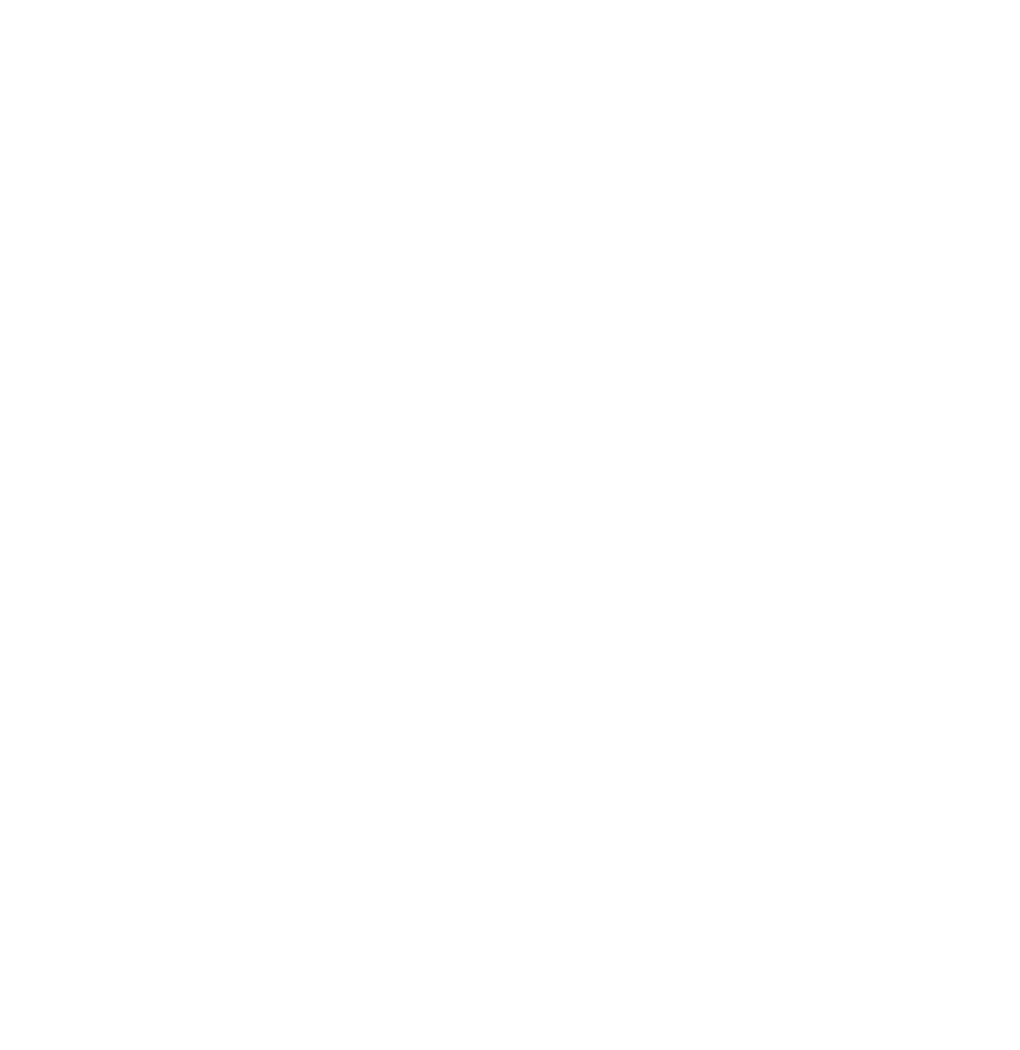
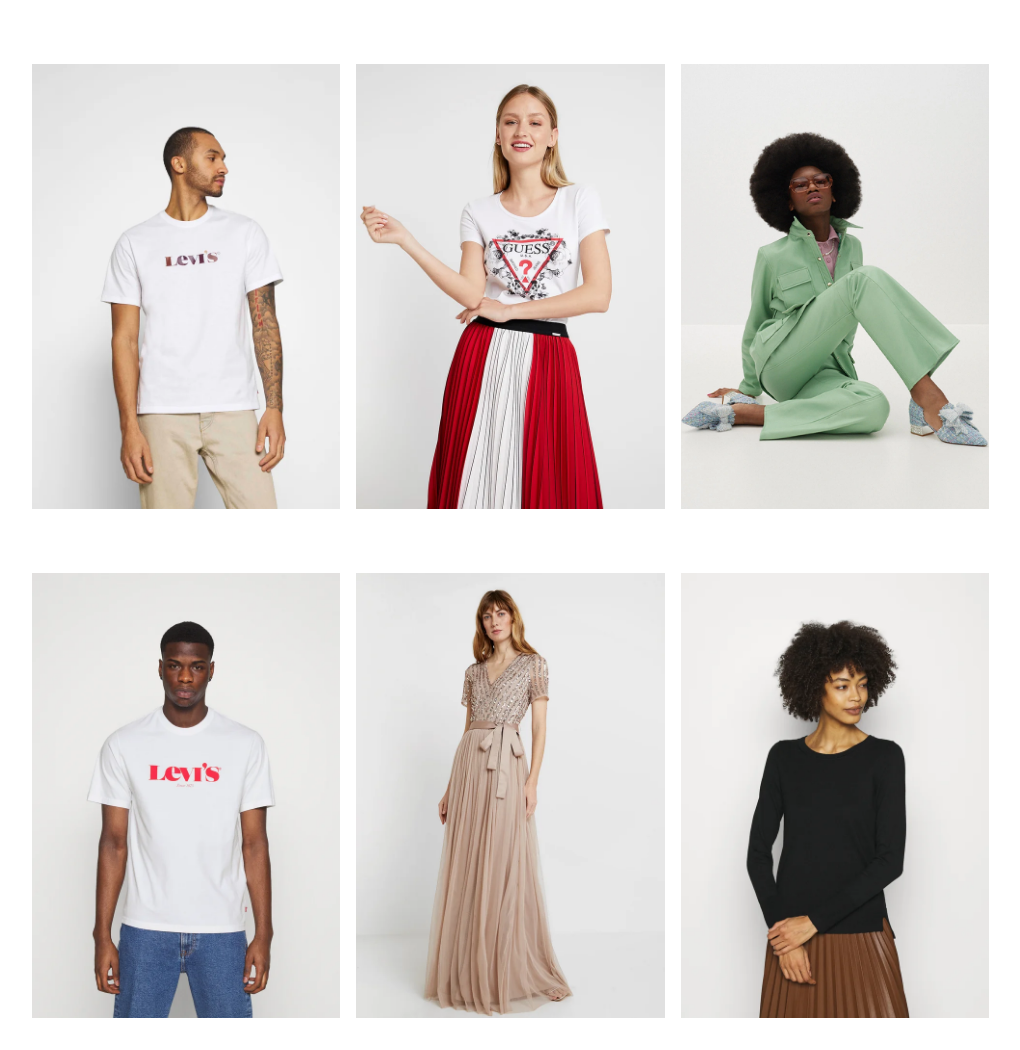
Before and after one commit to ludovicaghemo/html-css-boolando, a plain HTML site: page index.html in a window 1280 px wide. Shown: the whole page, without its empty margins (104-1124 px from the left). Before the commit the page ends 800 px from the top, so only its background shows below. Drawn offline with Linux system fonts and the light colour scheme.

Commit message:
add: cards and hover

```diff
--- a/css/style.css
+++ b/css/style.css
@@ -4,3 +4,41 @@
     padding: 0;
     box-sizing: border-box;
 }
+
+img {
+    max-width: 100%;
+    padding: 2rem .5rem;
+}
+
+/* MAIN */
+
+.container {
+    width: 80%;
+    margin: 0 auto;
+    margin-top: 2rem;
+}
+
+.row {
+    display: flex;
+    flex-wrap: wrap;
+}
+
+.col {
+    width: calc(95% / 3);
+}
+
+.first {
+    display: block;
+}
+
+.change {
+    display: none;
+}
+
+.card:hover .first {
+    display: none;
+}
+
+.card:hover .change {
+    display: block;
+}
--- a/index.html
+++ b/index.html
@@ -12,6 +12,52 @@
     <!-- /Header -->
 
     <!-- Main -->
+    <Main>
+        <div class="container">
+            <div class="row">
+                <div class="col">
+                    <div class="card">
+                    <img class="first" src="img/1.webp" alt="Relaxed fit Img">
+                    <img class="change" src="img/1b.webp" alt="Relaxed fit Img Hover">
+                    </div>
+                </div>
+                <div class="col">
+                    <div class="card">
+                    <img class="first" src="img/2.webp" alt="Roses Tee Img">
+                    <img class="change" src="img/2b.webp" alt="Roses Tee Img Hover">
+                    </div>
+                </div>
+                <div class="col">
+                    <div class="card">
+                    <img class="first" src="img/3.webp" alt="Pastel Colours Img">
+                    <img class="change" src="img/3b.webp" alt="Pastel Colours Img Hover">
+                    </div>
+                </div>
+                <div class="col">
+                    <div class="card">
+                    <img class="first" src="img/4.webp" alt="Unisex Img">
+                    <img class="change" src="img/4b.webp" alt="Unisex Img">
+                    </div>
+                </div>
+                <div class="col">
+                    <div class="card">
+                    <img class="first" src="img/5.webp" alt="Bodice Img">
+                    <img class="change" src="img/5b.webp" alt="Bodice Img Hover">
+                    </div>
+                </div>
+                <div class="col">
+                    <div class="card">
+                    <img class="first" src="img/6.webp" alt="Sweater Img">
+                    <img class="change" src="img/6b.webp" alt="Sweater Img Hover">
+                    </div>
+                </div>
+            </div>
+        </div>
+
+
+
+    </Main>
+
     <!-- /Main -->
 
     <!-- Footer -->
```
